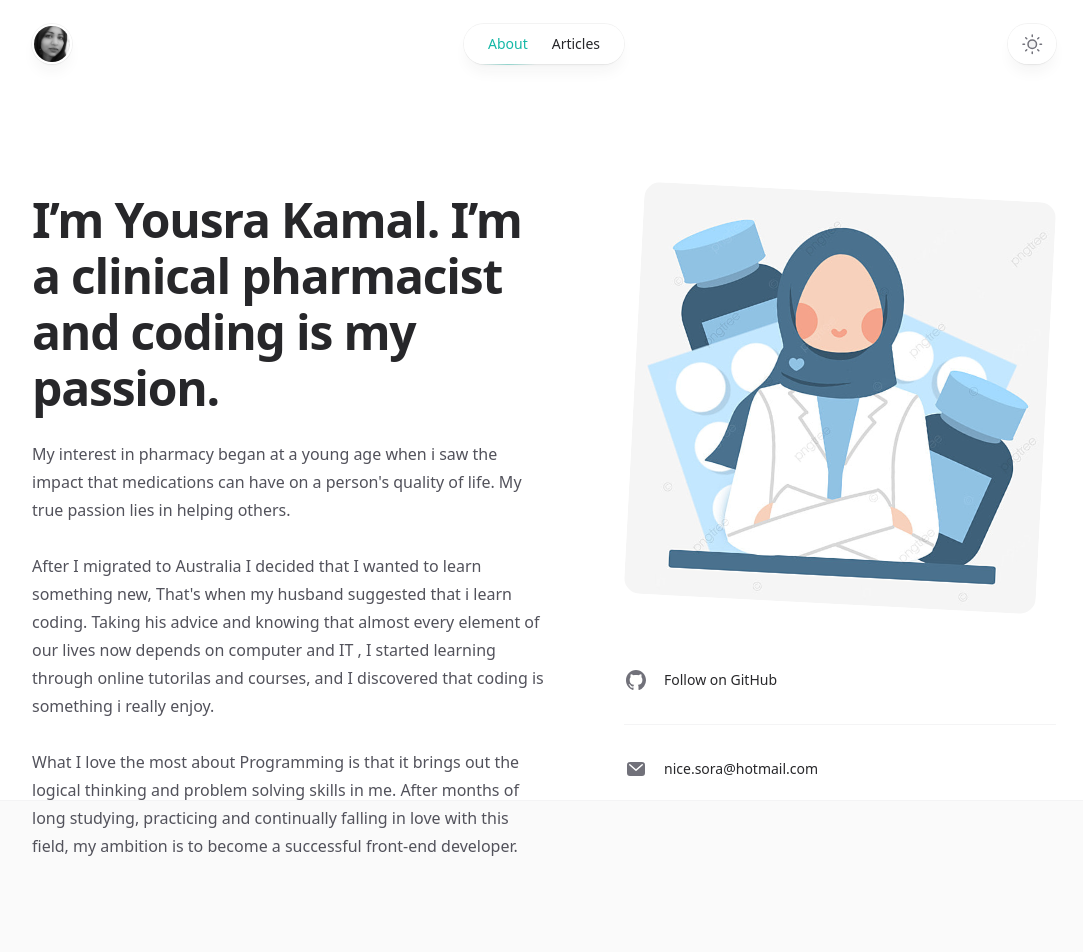
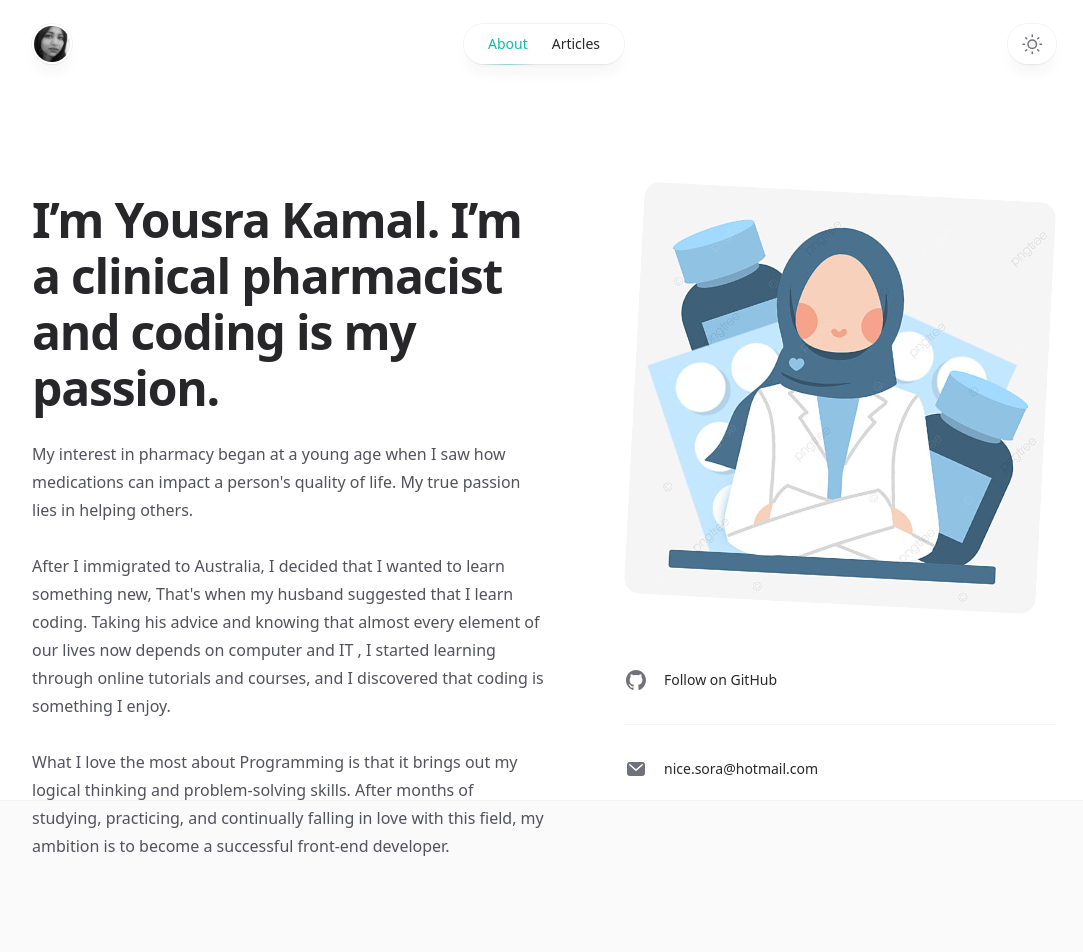
Before and after one commit to Yousra-Kamal/my-website, a Next.js app: page /about in a window 1280 px wide. Shown: the top 952 px of the page, without its empty margins (96-1179 px from the left). Built offline with nearby package versions, Linux system fonts and the light colour scheme.

Commit message:
about/home page intro updated

```diff
--- a/src/app/about/page.jsx
+++ b/src/app/about/page.jsx
@@ -62,23 +62,23 @@ export default function About() {
             </h1>
             <div className="mt-6 space-y-7 text-base text-zinc-600 dark:text-zinc-400">
               <p>
-                My interest in pharmacy began at a young age when i saw the
-                impact that medications can have on a person's quality of life.
-                My true passion lies in helping others.
+                My interest in pharmacy began at a young age when I saw how
+                medications can impact a person's quality of life. My true
+                passion lies in helping others.
               </p>
               <p>
-                After I migrated to Australia I decided that I wanted to learn
-                something new, That's when my husband suggested that i learn
-                coding. Taking his advice and knowing that almost every element
-                of our lives now depends on computer and IT , I started learning
-                through online tutorilas and courses, and I discovered that
-                coding is something i really enjoy.
+                After I immigrated to Australia, I decided that I wanted to
+                learn something new, That's when my husband suggested that I
+                learn coding. Taking his advice and knowing that almost every
+                element of our lives now depends on computer and IT , I started
+                learning through online tutorials and courses, and I discovered
+                that coding is something I enjoy.
               </p>
               <p>
-                What I love the most about Programming is that it brings out the
-                logical thinking and problem solving skills in me. After months
-                of long studying, practicing and continually falling in love
-                with this field, my ambition is to become a successful front-end
+                What I love the most about Programming is that it brings out my
+                logical thinking and problem-solving skills. After months of
+                studying, practicing, and continually falling in love with this
+                field, my ambition is to become a successful front-end
                 developer.
               </p>
             </div>
--- a/src/app/page.jsx
+++ b/src/app/page.jsx
@@ -209,8 +209,8 @@ export default async function Home() {
           </h1>
           <p className="mt-6 text-base text-zinc-600 dark:text-zinc-400">
             I’m Yousra, a clinical pharmacist from Sudan. I have been working in
-            a hospital industry for 8 years with my most recent experience being
-            a clinical pharmacist at AS-Salama Hospiatl. I migrated to Australia
+            hospital industry for 8 years with my most recent experience being a
+            clinical pharmacist at AS-Salama Hospital. I immigrated to Australia
             and as I’m starting a new chapter of my life and being motivated by
             a desire for progress and a curiosity for learning, I decided to
             pursue a new career in web development.
```
